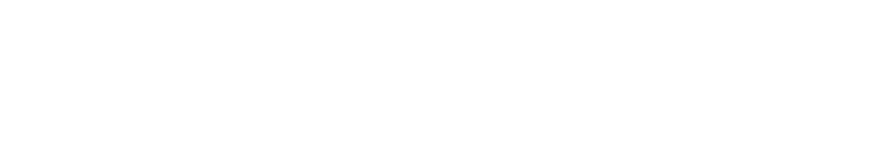
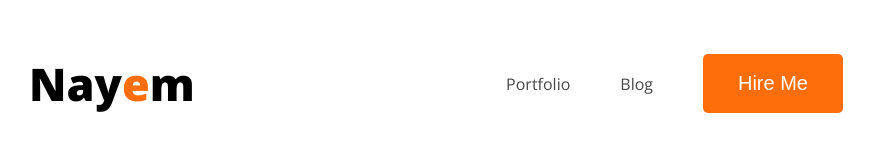
Before and after one commit to nayemhossen-c/my-web-dev-portfolio, a plain HTML site: page index.html in a window 1280 px wide. Shown: the whole page, without its empty margins (179-1053 px from the left). Drawn offline with nearby package versions, Linux system fonts and the light colour scheme.

Commit message:
nav added

```diff
--- /dev/null
+++ b/Styles/portfolio.css
@@ -0,0 +1,57 @@
+
+
+
+.open-sans-normal {
+  font-family: "Open Sans", sans-serif;
+  font-optical-sizing: auto;
+  font-style: normal;
+  font-variation-settings:
+    "wdth" 100;
+}
+
+/* Shared Styles */
+/* Primary color */
+.primary-color {
+    color: #FD6E0A;
+}
+
+.dark-2 {
+    color: #474747;
+}
+
+.btn-primary{
+    background-color: #FD6E0A;
+    font-size: 20px;
+    color: white;
+    padding: 18px 35px;
+    border-radius: 5px;
+    border: none;
+}
+
+
+/* Nav Styles */
+.nav-title{
+    font-weight: 800;
+    font-size: 45px;
+}
+
+nav{
+    display: flex;
+    align-items: center;
+    justify-content: space-between;
+    margin: 0 200px;
+}
+
+nav ul {
+    display: flex;
+    align-items: center;
+}
+
+nav ul li {
+    list-style: none;
+    margin-right: 50px;
+}
+
+nav ul a{
+    text-decoration: none;
+}
--- a/index.html
+++ b/index.html
@@ -1,13 +1,27 @@
 <!DOCTYPE html>
 <html lang="en">
+
 <head>
     <meta charset="UTF-8">
     <meta name="viewport" content="width=device-width, initial-scale=1.0">
     <title>My Web Dev Portfolio</title>
+    <link rel="preconnect" href="https://fonts.googleapis.com">
+    <link rel="preconnect" href="https://fonts.gstatic.com" crossorigin>
+    <link href="https://fonts.googleapis.com/css2?family=Open+Sans:ital,wght@0,300..800;1,300..800&display=swap"
+        rel="stylesheet">
+    <link rel="stylesheet" href="Styles/portfolio.css">
 </head>
-<body>
+
+<body class="open-sans-normal">
     <header>
-
+        <Nav>
+            <h3 class="nav-title" >Nay<span class="primary-color">e</span>m</h3>
+            <ul>
+                <li><a class="dark-2" href="">Portfolio</a></li>
+                <li><a class="dark-2" href="">Blog</a></li>
+                <Li><a href=""><button class="btn-primary" >Hire Me</button></a></Li>
+            </ul>
+        </Nav>
     </header>
     <main>
 
@@ -16,4 +30,5 @@
 
     </footer>
 </body>
+
 </html>
```
